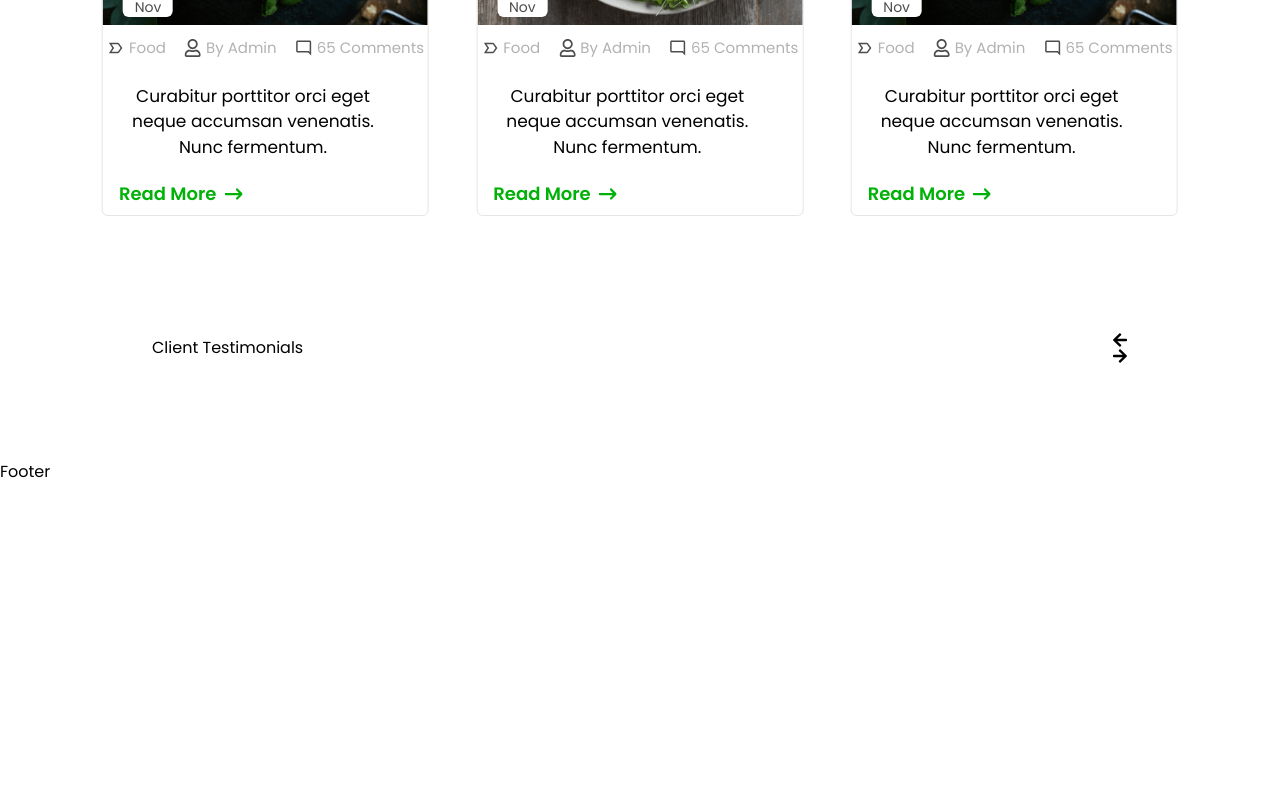
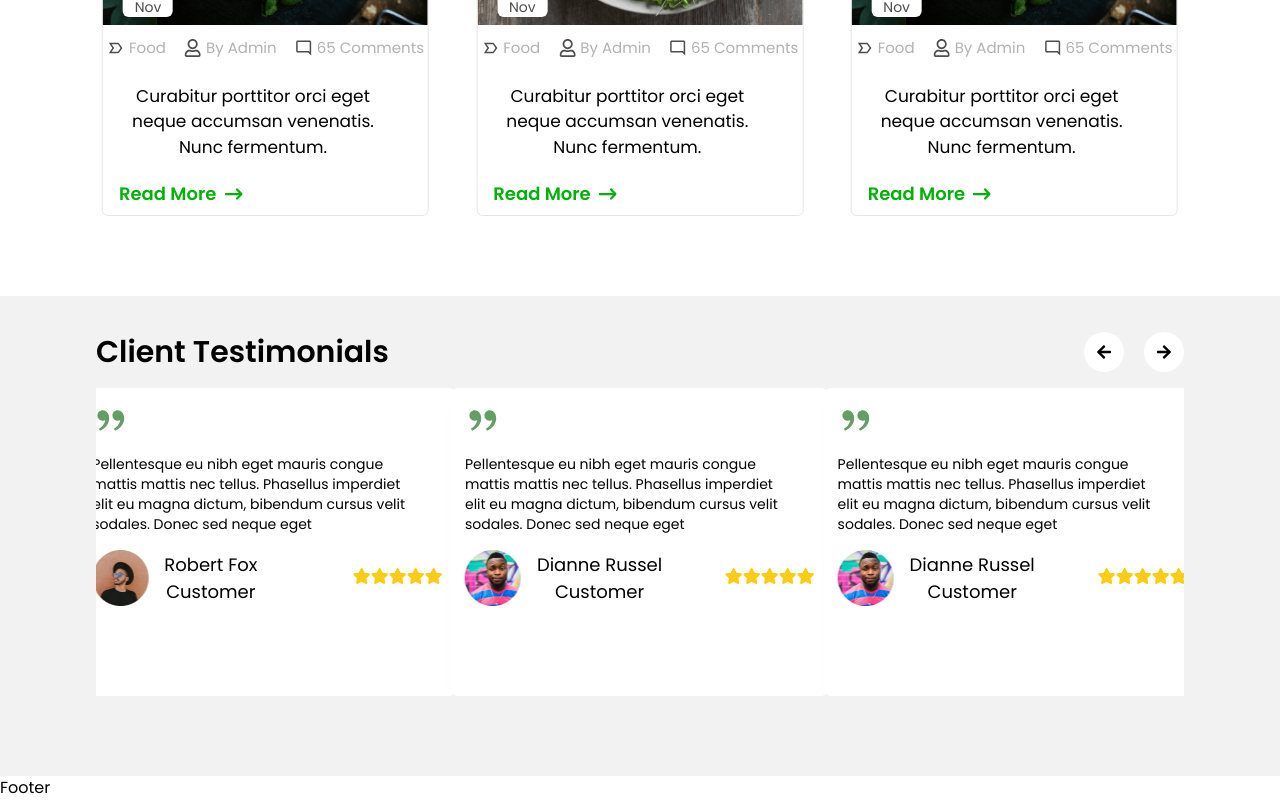
Before and after one commit to Isko2003/shopery, a React (Vite) app: page / in a window 1280 px wide. Shown: the part 3220-4020 px from the top of the page. Before the commit the page ends 3704 px from the top, so only its background shows below. Built offline with nearby package versions, Linux system fonts and the light colour scheme.

Commit message:
client testimonials

```diff
--- a/src/App.css
+++ b/src/App.css
@@ -46,3 +46,10 @@
 .blog:hover .blog-text p {
     color: #00b207;
 }
+.client-box {
+    border: 0px;
+    padding: 14px;
+    border-radius: 8px;
+    -webkit-box-shadow: 0px 10px 20px 0px #00000003;
+    box-shadow: 0px 10px 20px 0px #00000003;
+}
--- a/src/Components/ClientCard.jsx
+++ b/src/Components/ClientCard.jsx
@@ -8,21 +8,20 @@ const ClientCard = ({ client }) => {
     const { img, text, clientName, position } = client;
 
   return (
-    <div className='bg-[#f2f2f2] h-[60vh]'>
-        <div className='w-[80%] mx-auto flex items-center'>
-            <div className='w-[300px] border border-[#e5e5e5] br-6'>
+    <div className='bg-[white] flex justify-between client-box'>
+            <div className='w-[350px] h-[35vh]'>
                 <div className='quotes'>
-                    <RiDoubleQuotesR />
+                    <RiDoubleQuotesR className='text-4xl text-[#649e66]'/>
                 </div>
                 <div className='client-text'>
-                    <p className='w-[290px] h-[120px] text-sm'>{text}</p>
+                    <p className='w-[320px] py-4 text-sm text-left'>{text}</p>
                 </div>
                 <div className='client-info flex justify-between items-center'>
-                    <div className='flex'>
+                    <div className='flex gap-4'>
                         <div className='rounded-full'>
                             <img src={img} alt="client" />
                         </div>
-                        <div>
+                        <div className='flex flex-col justify-center'>
                             <h3>{clientName}</h3>
                             <p>{position}</p>
                         </div>
@@ -36,7 +35,6 @@ const ClientCard = ({ client }) => {
                     </div>
                 </div>
             </div>
-        </div>
     </div>
   )
 }
--- a/src/Components/ClientTestimonials.jsx
+++ b/src/Components/ClientTestimonials.jsx
@@ -12,15 +12,15 @@ import ClientCard from './clientCard';
 
 const ClientTestimonials = () => {
   return (
-    <div className='w-[80%] mx-auto p-6 pb-20'>
-        <div className='flex justify-between pt-3 pb-4 items-center'>
-            <h2>Client Testimonials</h2>
-            <div>
-                <span><FaArrowLeft /></span>
-                <span><FaArrowRight /></span>
+    <div className='w-[100%] mx-auto pb-20 bg-[#f2f2f2] py-6'>
+        <div className='flex justify-between pt-3 pb-4 items-center px-24'>
+            <h1 className='text-3xl font-bold'>Client Testimonials</h1>
+            <div className='flex gap-5'>
+                <span className='bg-white rounded-full w-[40px] h-[40px] flex items-center justify-center'><FaArrowLeft className='cursor-pointer'/></span>
+                <span className='bg-white rounded-full w-[40px] h-[40px] flex items-center justify-center'><FaArrowRight className='cursor-pointer'/></span>
             </div>
         </div>
-        <div className='flex justify-center'>
+        <div className='flex justify-between mx-auto w-[85%]'>
             <Swiper
             spaceBetween={30}
             centeredSlides={true}
@@ -45,11 +45,11 @@ const ClientTestimonials = () => {
             className='mySwiper'
             >
                 {
-                    clientData.map((item,index) => {
+                    clientData.map((item,index) => (
                         <SwiperSlide key={index}>
                             <ClientCard client={item} key={index} />
                         </SwiperSlide>
-                    })
+                    ))
                 }
             </Swiper>
         </div>
--- a/src/Data/clientTestimonials.js
+++ b/src/Data/clientTestimonials.js
@@ -22,5 +22,19 @@ export const clientData = [
         text: "Pellentesque eu nibh eget mauris congue mattis mattis nec tellus. Phasellus imperdiet elit eu magna dictum, bibendum cursus velit sodales. Donec sed neque eget",
         clientName: 'Dianne Russel',
         position: 'Customer'
+    },
+    {
+        id: 3,
+        img: dianne,
+        text: "Pellentesque eu nibh eget mauris congue mattis mattis nec tellus. Phasellus imperdiet elit eu magna dictum, bibendum cursus velit sodales. Donec sed neque eget",
+        clientName: 'Dianne Russel',
+        position: 'Customer'
+    },
+    {
+        id: 3,
+        img: dianne,
+        text: "Pellentesque eu nibh eget mauris congue mattis mattis nec tellus. Phasellus imperdiet elit eu magna dictum, bibendum cursus velit sodales. Donec sed neque eget",
+        clientName: 'Dianne Russel',
+        position: 'Customer'
     }
 ]
--- a/src/Styles/swiper.css
+++ b/src/Styles/swiper.css
@@ -6,7 +6,6 @@
   .swiper-slide {
     text-align: center;
     font-size: 18px;
-    background: #fff;
     display: flex;
     justify-content: center;
     align-items: center;
```
